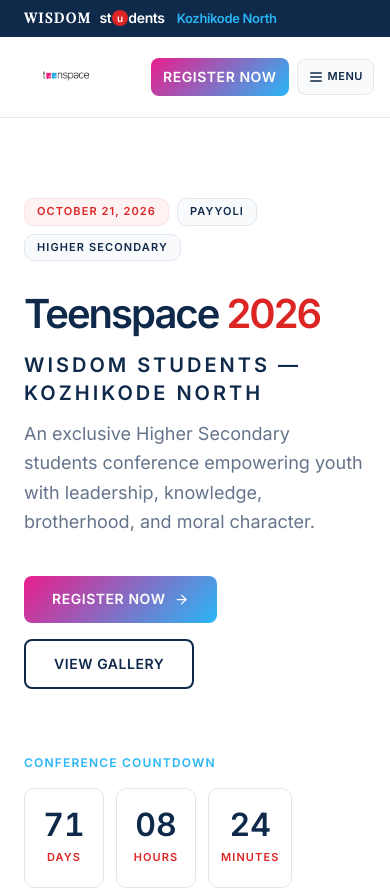
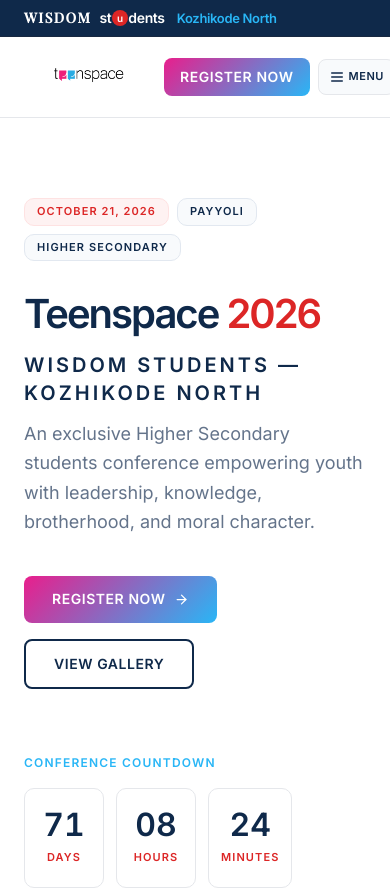
Before and after one commit to Althafx17/teenspace-calicut-north, a React (Vite) app: page / in a window 390 px wide. Shown: the top 889 px of the page. Built offline with nearby package versions, Linux system fonts and the light colour scheme.

Commit message:
navbar: center and scale logo with object-cover, update responsive padding on Register button

```diff
--- a/src/components/Navbar.tsx
+++ b/src/components/Navbar.tsx
@@ -46,16 +46,16 @@
       <nav className="bg-white border-b border-[#e5e7eb]">
         <div className="max-w-5xl mx-auto px-4 sm:px-6 h-20 flex items-center justify-between gap-2">
 
-          {/* Clean Uncropped Logo */}
-          <a href="#home" className="flex items-center justify-start h-[52px] shrink-0">
+          {/* Centered & Scaled Logo (Whitespace Cropped) */}
+          <a href="#home" className="logo-container flex items-center justify-center h-[52px] w-[140px] sm:w-[170px] overflow-hidden shrink-0">
             <img
               src="/TEENSPACE-01-2.png"
               alt="Teenspace Logo"
-              width={180}
-              height={52}
+              width={160}
+              height={48}
               fetchPriority="high"
               decoding="sync"
-              className="h-[48px] sm:h-[54px] w-auto object-contain max-w-[180px] sm:max-w-[220px]"
+              className="logo-image h-[48px] w-auto object-cover scale-[1.5] origin-center"
             />
           </a>
 
@@ -72,11 +72,11 @@
             ))}
           </div>
 
-          {/* Action Buttons (Register + Mobile Menu) */}
+          {/* Action Buttons (Responsive Register + Mobile Menu) */}
           <div className="flex items-center gap-2 sm:gap-3 shrink-0">
             <a
               href="#register"
-              className="btn-primary register-button inline-flex text-[11px] sm:text-[13px] !py-2 !px-3 sm:!py-2.5 sm:!px-5 rounded-lg"
+              className="btn-primary register-button inline-flex text-[12px] md:text-[13px] !py-2 !px-4 md:!py-3 md:!px-6 rounded-lg"
             >
               Register Now
             </a>
@@ -121,13 +121,15 @@
 
           {/* Drawer Content */}
           <div className="flex flex-col items-center gap-6 my-auto">
+            <div className="logo-container flex items-center justify-center h-[54px] w-[180px] overflow-hidden mb-2">
               <img
                 src="/TEENSPACE-01-2.png"
                 alt="Teenspace Logo"
                 width={180}
                 height={54}
-              className="h-[54px] w-auto object-contain max-w-[200px] mb-2"
+                className="logo-image h-[54px] w-auto object-cover scale-[1.5] origin-center"
               />
+            </div>
             {links.map(l => (
               <a
                 key={l.label}
```
Lines whose indentation alone changed are shown as unchanged.
